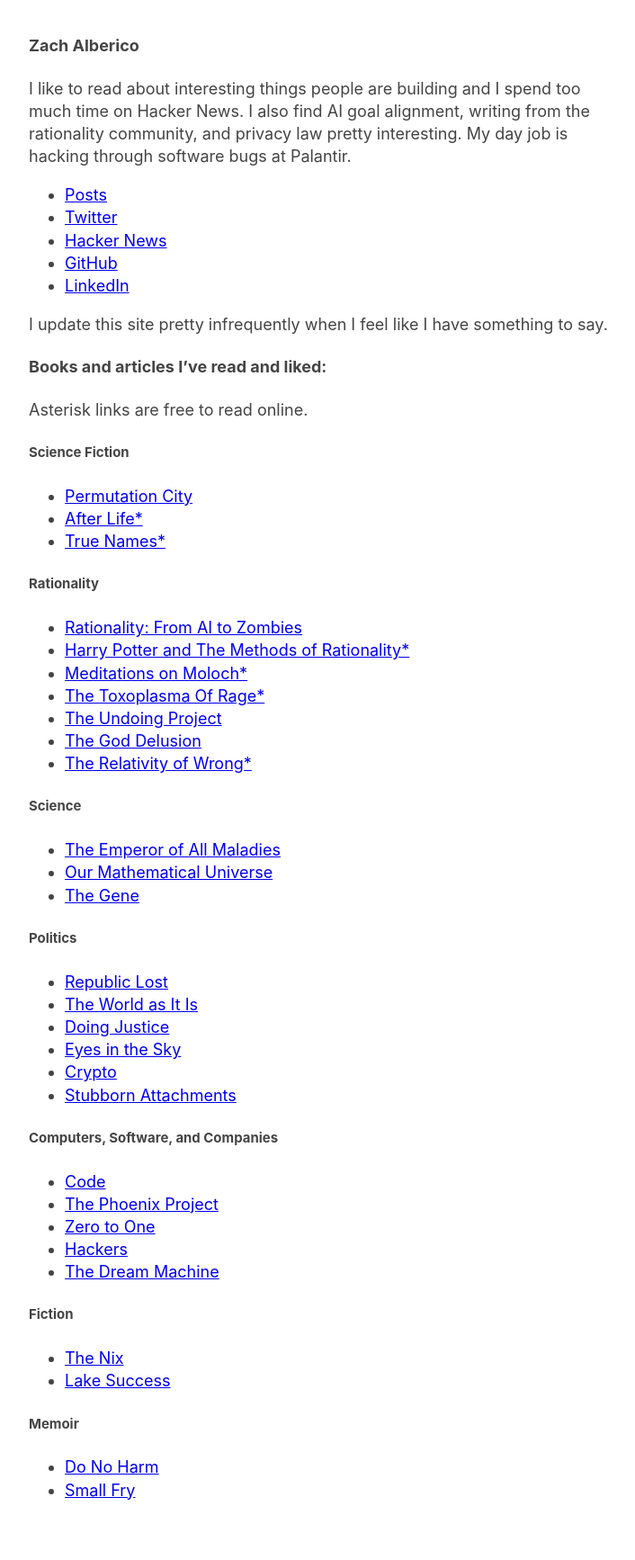
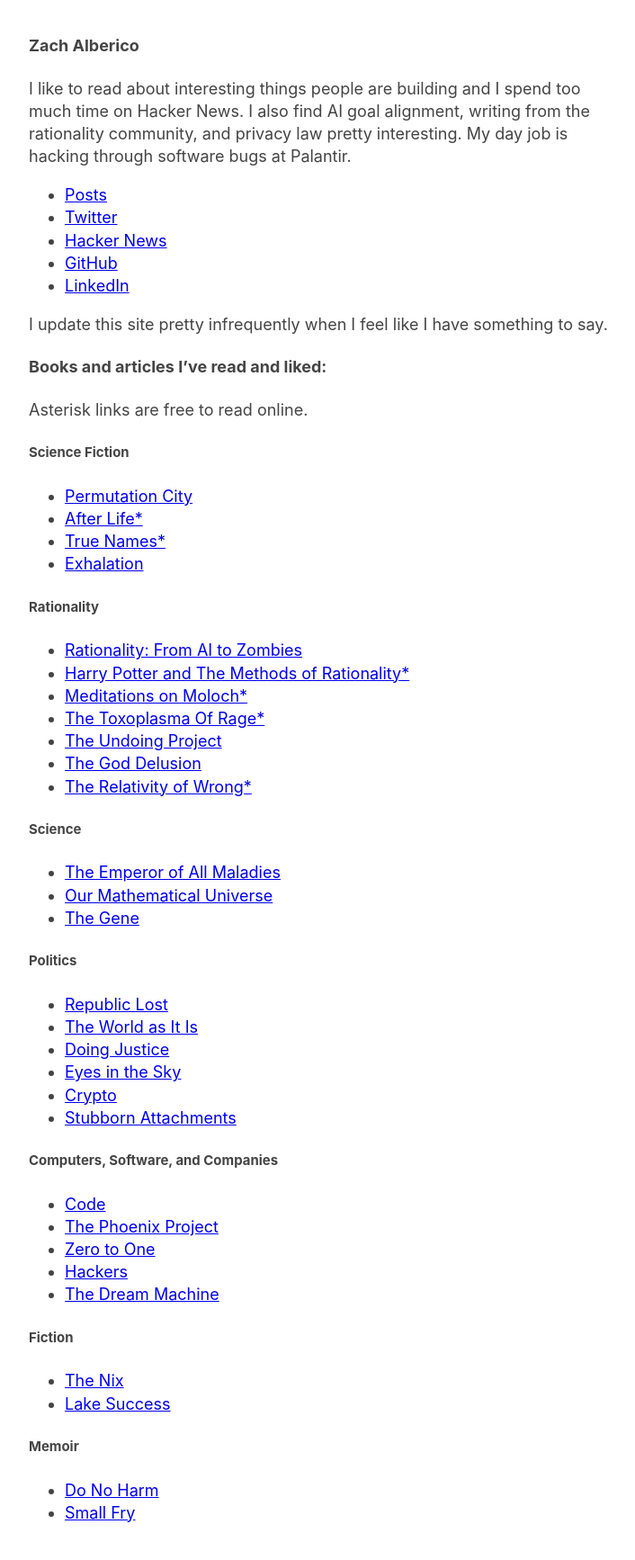
Before and after one commit to zalberico/zalberico.github.io, a Jekyll site: the page built from about.md, in a window 1280 px wide. Shown: the whole page at 90% size, without its empty margins (283-989 px from the left). Built offline with Jekyll 4.4.1, drawn with Linux system fonts in a browser that asks for light colours; before the commit the page ends 1709 px from its top, so only the background shows below that.

Commit message:
Add Exhalation

```diff
--- a/about.md
+++ b/about.md
@@ -19,6 +19,7 @@
  - [Permutation City](https://www.amazon.com/Permutation-City-Novel-Greg-Egan/dp/1597805394)
  - [After Life*](https://sifter.org/~simon/AfterLife/)
  - [True Names*](http://www.scotswolf.com/TRUENAMES.pdf)
+ - [Exhalation](https://www.amazon.com/Exhalation-Stories-Ted-Chiang/dp/1101947888)
 
 ##### Rationality
  - [Rationality: From AI to Zombies](Rationality: From AI to Zombies)
```
